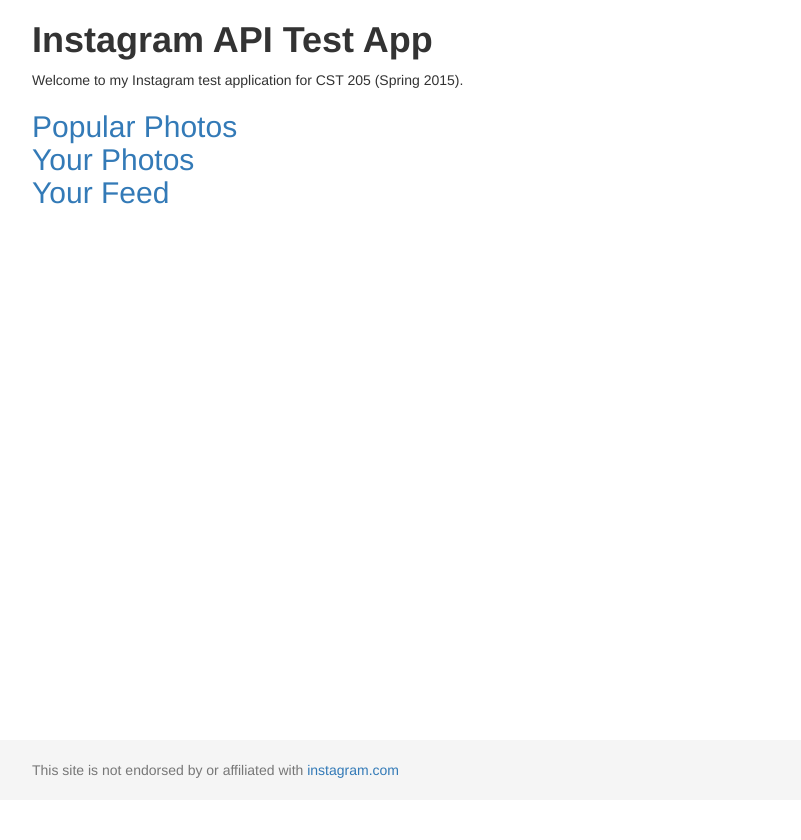
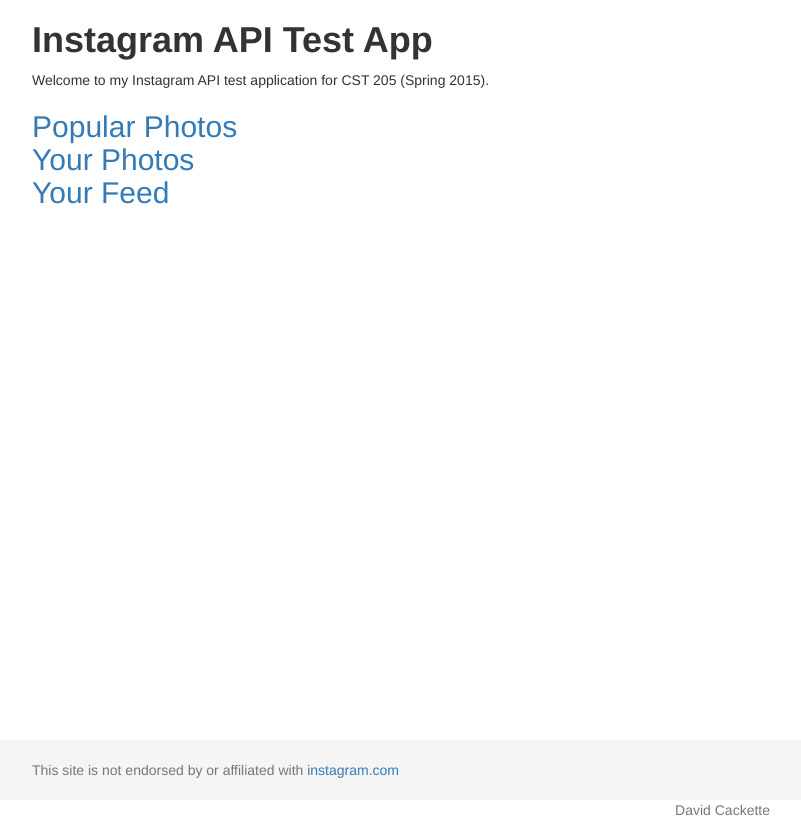
Before and after one commit to DavidCA916/CST-205-Project-2, a Flask app: template templates/home.html in a window 1280 px wide. Shown: the whole page, without its empty margins (239-1040 px from the left). Before the commit the page ends 778 px from the top, so only its background shows below. Run offline with Flask 2, Linux system fonts and the light colour scheme; the template is opened without the code that fills it, so the values that code supplies are empty; some libraries are stand-ins or nearby versions.

Commit message:
added name to all pages

```diff
--- a/templates/home.html
+++ b/templates/home.html
@@ -17,7 +17,7 @@
         <div id="wrap">
             <div class="container">
                <h1><strong>Instagram API Test App</strong></h1>
-               <p>Welcome to my Instagram test application for CST 205 (Spring 2015).</p>
+               <p>Welcome to my Instagram API test application for CST 205 (Spring 2015).</p>
                <h2>
                <a href="/popular">Popular Photos</a><br/>
                <a href="/ownphotos">Your Photos</a><br/>
@@ -28,6 +28,7 @@
         <div id="footer">
             <div class="container">
                  <p class="text-muted">This site is not endorsed by or affiliated with <a href="http://www.instagram.com">instagram.com</a></p>
+                 <p class="text-muted text-right">David Cackette</p>
             </div>
         </div>
   </body>
```
